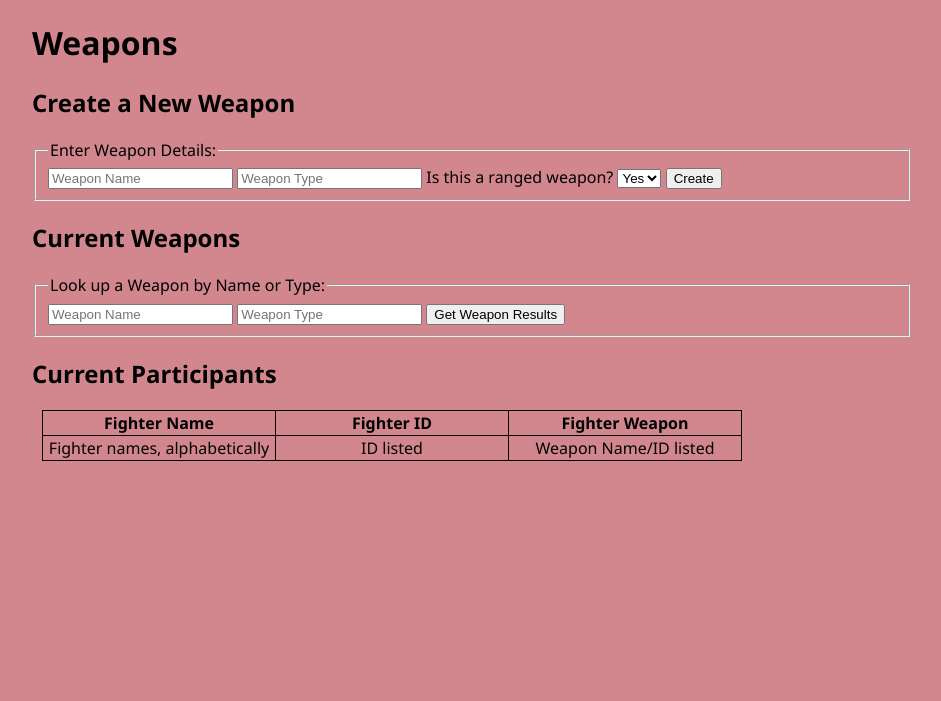
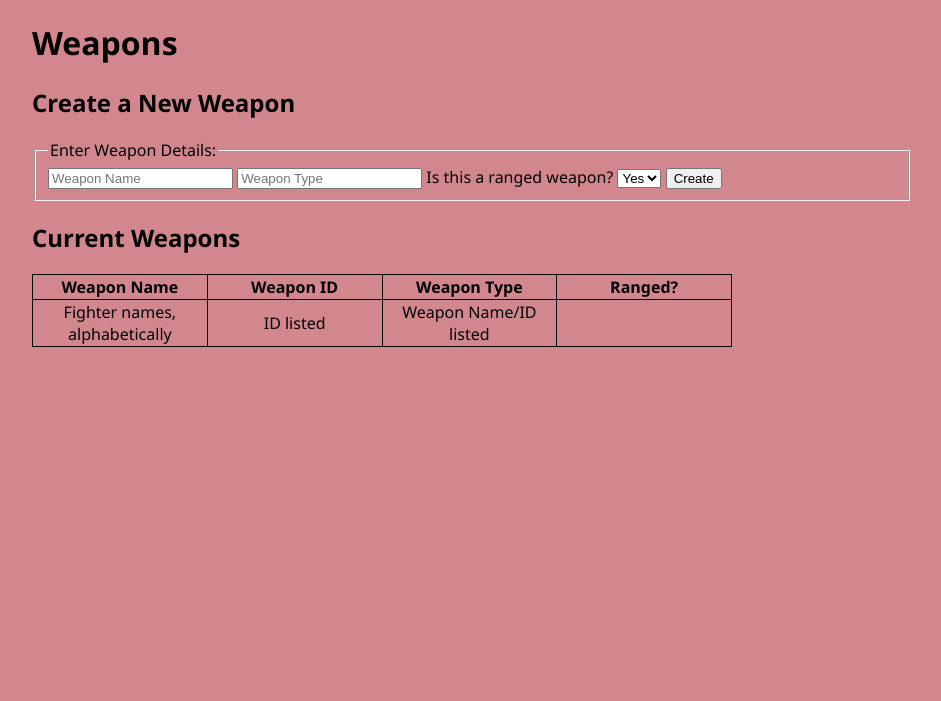
Before and after one commit to spoonser/Tournament-Website---Database-Project, a Flask app: page /weapons in a window 1280 px wide. Shown: the top 701 px of the page, without its empty margins (168-1109 px from the left). Run offline with Flask 2, Linux system fonts and the light colour scheme; some libraries are stand-ins or nearby versions.

Commit message:
Update weapons.html

```diff
--- a/templates/weapons.html
+++ b/templates/weapons.html
@@ -22,22 +22,12 @@
     </form>
 
     <h2>Current Weapons</h2>
-
-    <form name="weaponForm">
-      <fieldset>
-        <legend>Look up a Weapon by Name or Type:</legend>
-        <input type="text" name="weaponName" id="weaponName" placeholder="Weapon Name"/>
-        <input type="text" name="weaponType" id="weaponType" placeholder="Weapon Type" />
-        <input type="submit" class="button" id="fighterNameSubmit" value="Get Weapon Results"/>
-      </fieldset>
-    </form>
-
-    <h2>Current Participants</h2>
-    <table id="fighter-table">
+    <table id="weapon-table">
       <tr>
-        <th>Fighter Name</th>
-        <th>Fighter ID</th>
-        <th>Fighter Weapon</th>
+        <th>Weapon Name</th>
+        <th>Weapon ID</th>
+        <th>Weapon Type</th>
+		<th>Ranged?</th>
       </tr>
       <tr>
         <td>Fighter names, alphabetically</td>
```
